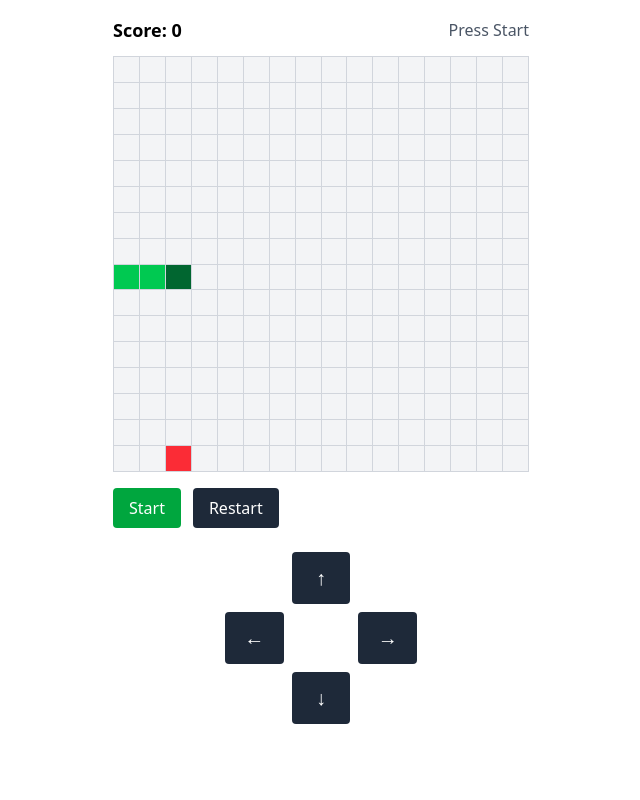
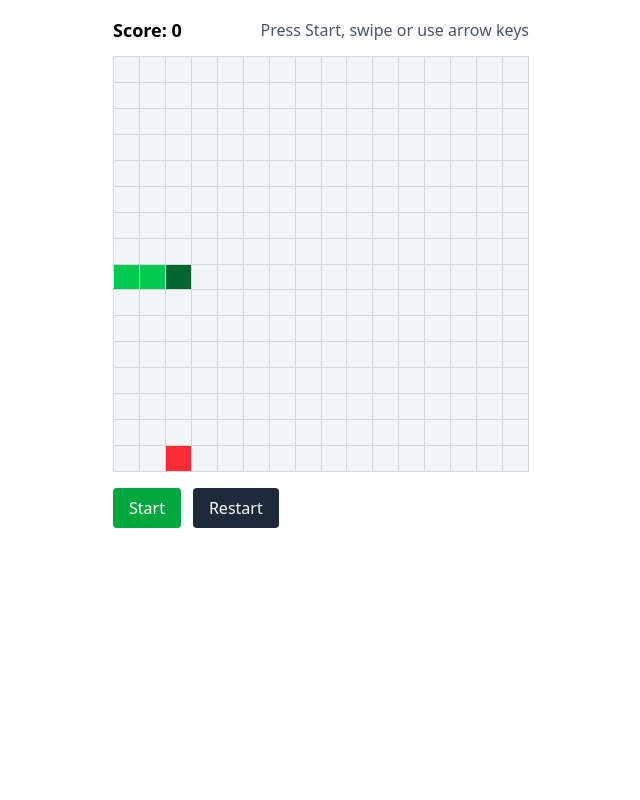
Before and after one commit to Giverr17/games-challenge, a Laravel app: page /snake in a window 1280 px wide. Shown: the whole page, without its empty margins (319-959 px from the left). Run offline with Laravel 12, Linux system fonts and the light colour scheme; style sheets or scripts are compiled from the project's sources; some libraries are stand-ins or nearby versions.

Commit message:
feat: implement snake game component and rules logic

```diff
--- a/resources/js/snake/SnakeApp.jsx
+++ b/resources/js/snake/SnakeApp.jsx
@@ -9,48 +9,51 @@ const KEYS = {
     w: 'up', s: 'down', a: 'left', d: 'right',
 };
 
+// One steering request. If the game is waiting to start, any steer starts it.
 function steerState(old, dir) {
     const s = old.status === 'ready' ? { ...old, status: 'playing' } : old;
     return turn(s, dir);
-};
+}
 
+// A finger movement (dx = columns, dy = rows) becomes a direction, or null for a tap
 function swipeDir(dx, dy) {
     if (Math.abs(dx) < MIN_SWIPE && Math.abs(dy) < MIN_SWIPE) return null;
     if (Math.abs(dx) > Math.abs(dy)) return dx > 0 ? 'right' : 'left';
     return dy > 0 ? 'down' : 'up';
-};
+}
 
 export default function SnakeApp() {
-
     const [game, setGame] = useState(() => newGame());
     const touchStart = useRef(null);
 
+    // The loop: runs only while the game is playing
     useEffect(() => {
         if (game.status !== 'playing') return;
+
         const id = setInterval(() => {
             setGame(old => tick(old));
         }, TICK_MS);
 
         return () => clearInterval(id);
-
     }, [game.status]);
 
+    // Keyboard: one listener for the whole page, removed when we leave
     useEffect(() => {
         function onKey(e) {
             const dir = KEYS[e.key] || KEYS[e.key.toLowerCase()];
             if (!dir) return;
-            e.preventDefault();
+            e.preventDefault(); // stop arrow keys from scrolling the page
             setGame(old => steerState(old, dir));
         }
-        window.addEventListener('keydown', onKey)
+        window.addEventListener('keydown', onKey);
         return () => window.removeEventListener('keydown', onKey);
-    },
-        []);
+    }, []);
 
+    // Swipe: remember where the finger landed, compare where it lifted
     function onTouchStart(e) {
         const t = e.touches[0];
         touchStart.current = { x: t.clientX, y: t.clientY };
-    };
+    }
 
     function onTouchEnd(e) {
         if (!touchStart.current) return;
@@ -61,32 +64,19 @@ export default function SnakeApp() {
         );
         touchStart.current = null;
         if (dir) setGame(old => steerState(old, dir));
-    };
-
+    }
 
     function start() {
         setGame(old => ({ ...old, status: 'playing' }));
-    };
+    }
 
     function restart() {
-        setGame(old => ({ ...newGame(), status: 'playing' }));
+        setGame({ ...newGame(), status: 'playing' });
     }
 
-    function padButton(dir, label) {
-        return (
-            <button
-                onPointerDown={() => setGame(old => steerState(old, dir))}
-                aria-label={dir}
-                className="rounded bg-gray-800 py-3 text-xl text-white active:bg-gray-600"
-            >
-                {label}
-            </button>
-        );
-    }
-
+    // The drawing: for every cell, decide its colour
     const head = game.snake[0];
     const cells = [];
-
     for (let y = 0; y < game.rows; y++) {
         for (let x = 0; x < game.cols; x++) {
             let color = 'bg-gray-100';
@@ -102,27 +92,29 @@ export default function SnakeApp() {
     }
 
     const message = {
-        ready: 'Press Start',
+        ready: 'Press Start, swipe or use arrow keys',
         playing: 'Go!',
         paused: 'Paused',
         over: 'Game over',
         won: 'You won!',
     }[game.status];
+
     return (
-        <div className="mx-auto max-w-md select-none p-4">
+        <div
+            className="min-h-dvh select-none"
+            style={{ touchAction: 'none' }}
+            onTouchStart={onTouchStart}
+            onTouchEnd={onTouchEnd}
+        >
+            <div className="mx-auto max-w-md p-4">
                 <div className="mb-3 flex items-center justify-between">
                     <p className="text-lg font-semibold">Score: {game.score}</p>
-                <p className="text-gray-600">{message}</p>
+                    <p className="text-right text-gray-600">{message}</p>
                 </div>
 
                 <div
                     className="grid gap-px border border-gray-300 bg-gray-300"
-                style={{
-                    gridTemplateColumns: `repeat(${game.cols}, 1fr)`,
-                    touchAction: 'none',
-                }}
-                onTouchStart={onTouchStart}
-                onTouchEnd={onTouchEnd}
+                    style={{ gridTemplateColumns: `repeat(${game.cols}, 1fr)` }}
                 >
                     {cells}
                 </div>
@@ -137,17 +129,6 @@ export default function SnakeApp() {
                         Restart
                     </button>
                 </div>
-
-            <div className="mx-auto mt-6 grid w-48 grid-cols-3 gap-2" style={{ touchAction: 'none' }}>
-                <div />
-                {padButton('up', '↑')}
-                <div />
-                {padButton('left', '←')}
-                <div />
-                {padButton('right', '→')}
-                <div />
-                {padButton('down', '↓')}
-                <div />
             </div>
         </div>
     );
```
Lines whose indentation alone changed are shown as unchanged.
